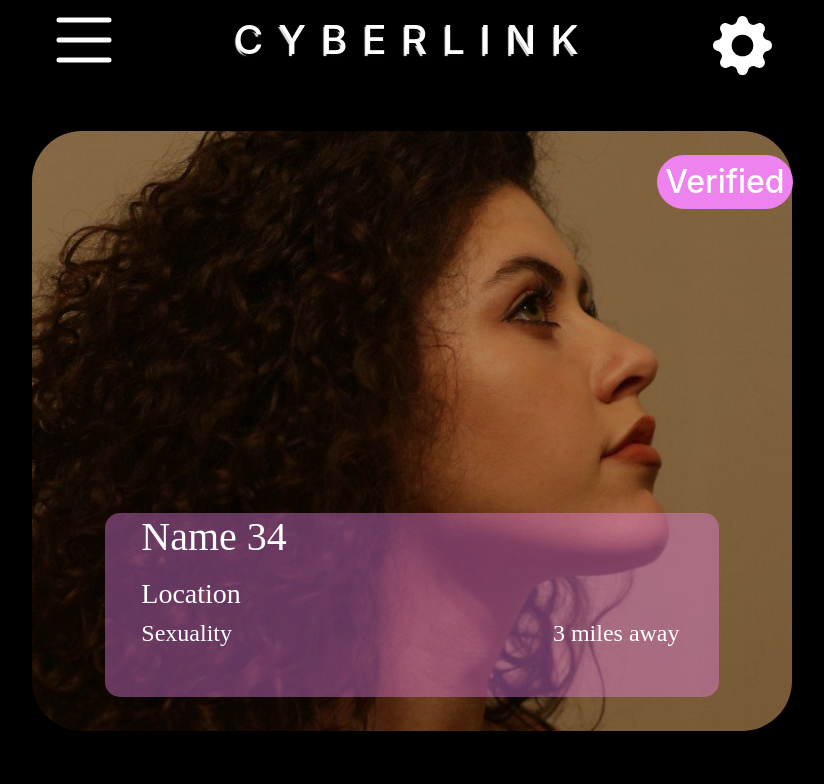
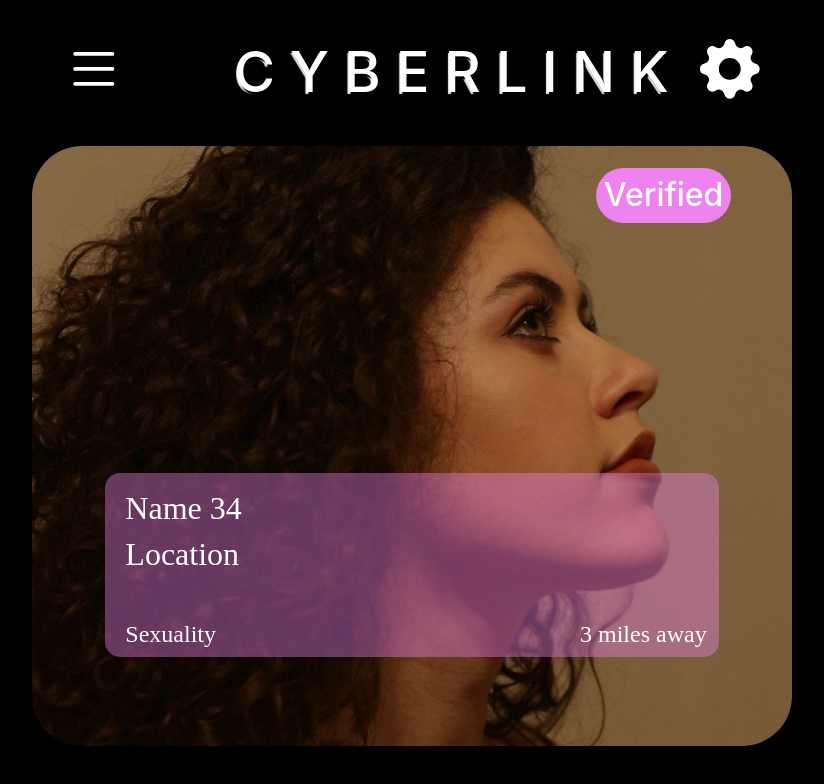
Before and after one commit to Fesenkoas/DatingApp, a React (Create React App) app: page /profile in a window 1280 px wide. Shown: the top 784 px of the page, without its empty margins (228-1052 px from the left). Built offline with nearby package versions, Linux system fonts and the light colour scheme.

Commit message:
responsive ProfileMatching page

```diff
--- a/public/index.html
+++ b/public/index.html
@@ -3,7 +3,7 @@
   <head>
     <meta charset="utf-8" />
     <link rel="icon" href="%PUBLIC_URL%/favicon.ico" />
-    <meta name="viewport" content="width=device-width, initial-scale=1" />
+    <meta name="viewport" content="width=device-width, initial-scale=1.0">
     <meta name="theme-color" content="#000000" />
     <meta
       name="description"
--- a/src/css_modules/profileMatching.module.css
+++ b/src/css_modules/profileMatching.module.css
@@ -1,5 +1,5 @@
 .logo {
-    letter-spacing: 15px;
+    letter-spacing: 15%;
     text-shadow: 2px 3px 1px black, -1px 2px 1px whitesmoke;
 }
 
@@ -12,6 +12,166 @@
     height: 75vh;
 }
 
+@media only screen and (max-width: 380px){
+    .logo{
+        font-size: 1em;
+        letter-spacing: 10px;
+    }
+    .verified{
+        margin-top: 5%;
+    }
+    .avatarLabel{
+        margin-top: 75%;
+    }
+}
+
+@media only screen and (max-height: 740px) and (min-height: 700px){
+    .verified{
+        margin-top: 8%;
+    }
+    .avatarLabel{
+        margin-top: 83%;
+    }
+}
+
+@media only screen and (min-height: 840px){
+    .logo{
+        letter-spacing: 12px;
+    }
+    .verified{
+        margin-top: 15%;
+    }
+    .avatarLabel{
+        margin-top: 80%;
+    }
+}
+
+@media only screen and (min-width: 400px){
+    .verified{
+        margin-top: 15%;
+    }
+    .avatarLabel{
+        margin-top: 80%;
+    }
+}
+
+@media only screen and (min-width: 820px){
+    .logo{
+        margin-top: 1%;
+        font-size: 3.5em;
+        letter-spacing: 10px;
+    }
+    .verified{
+        margin-top: 5%;
+        font-size: 2.5em;
+    }
+    .avatarLabel{
+        margin-top: 70%;
+    }
+    .labelText {
+        font-size: 3em;
+    }
+    .sexuality{
+        font-size: 2.5em;
+    }
+
+    .milesAway{
+        font-size: 2.5em;
+    }
+}
+
+@media only screen and (min-height: 1024px){
+    .logo{
+        margin-top: 1%;
+        font-size: 3.5em;
+        letter-spacing: 10px;
+    }
+    .verified{
+        margin-top: 5%;
+        font-size: 2.5em;
+    }
+    .avatarLabel{
+        margin-top: 58%;
+    }
+    .labelText {
+        font-size: 3em;
+    }
+    .sexuality{
+        font-size: 2.5em;
+    }
+
+    .milesAway{
+        font-size: 2.5em;
+    }
+}
+
+@media only screen and (min-height: 1368px){
+    .logo{
+        margin-top: 1%;
+        font-size: 3.5em;
+        letter-spacing: 10px;
+    }
+    .verified{
+        margin-top: 5%;
+        font-size: 2.5em;
+    }
+    .avatarLabel{
+        margin-top: 82%;
+    }
+}
+
+@media only screen and (min-width: 540px) and (min-height: 720px){
+    .logo{
+        margin-top: 2%;
+        font-size: 2em;
+        letter-spacing: 10px;
+    }
+    .verified{
+        margin-top: 5%;
+        font-size: 1.5em;
+    }
+    .avatarLabel{
+        margin-top: 55%;
+    }
+}
+
+@media only screen and (max-width: 280px){
+    .verified{
+        margin-top: 25%;
+        font-size: 1em;
+    }
+    .avatarLabel{
+        margin-top: 75%;
+    }
+}
+
+@media only screen and (min-width: 1000px){
+    .logo{
+        font-size: 3.5em;
+        letter-spacing: 15px;
+    }
+    .icon{
+        margin-top: 2%;
+    }
+    .verified{
+        margin-top: 3%;
+        font-size: 2em;
+    }
+    .avatarLabel{
+        margin-top: 34%;
+    }
+    .labelText {
+        font-size: 2em;
+    }
+    .sexuality{
+        font-size: 1.5em;
+    }
+
+    .milesAway{
+        font-size: 1.5em;
+    }
+}
+
 .verified {
     border-radius: 50px;
     background-color: rgb(238, 130, 238);
@@ -19,7 +179,7 @@
 }
 
 .avatarLabel {
-    margin-top: 38vh;
+    position: relative;
     border-radius: 15px;
     height: 23vh;
     background-color: rgb(238, 130, 238, 0.4);
@@ -34,7 +194,13 @@
     font-weight: 600;
 }
 
-.text{
-    height: 8vh;
-    text-align: end;
+.sexuality{
+    position: absolute;
+    bottom: 0;
 }
+
+.milesAway{
+    position: absolute;
+    bottom: 0;
+    right: 0;
+}
--- a/src/pages/ProfileMatching.jsx
+++ b/src/pages/ProfileMatching.jsx
@@ -7,27 +7,27 @@ export const ProfileMatching = () => {
     return (
         <div className='container'>
 
-            <div className='row'>
-                <div className='col-sm-2 offset-lg-2 col-lg-2'>
-                    <List color="white" size={80} />
+            <div className='row mt-3'>
+                <div className={`${style.icon} col-2 offset-lg-2 col-lg-2`}>
+                    <List color="white" size='60%' />
                 </div>
-                <div className={`${style.logo} col-sm-8 col-lg-4 text-center pt-3 h1 text-white`}>
+                <div className={`${style.logo} col-8 col-lg-4 text-center h1 text-white`}>
                     CYBERLINK
                 </div>
-                <div className='col-sm-2 col-lg-2 text-end'>
-                    <GearFill color="white" size={75} className='h1 pt-3' />
+                <div className={`${style.icon} col-2 col-sm-2 col-md-2 col-lg-2 text-end`}>
+                    <GearFill color="white" size='60%'/>
                 </div>
             </div>
 
-            <div className='row mt-5'>
-                <div className={`${style.avatar} col-sm-12 offset-lg-2 col-lg-8 container`} alt="womanPhoto">
-                    <div className={`${style.verified} text-white h2 offset-lg-10 offset-sm-9 mt-4 p-2`}>Verified</div>
-                    <div className={`${style.avatarLabel} offset-1 col-sm-10 container`}>
-                        <h1 className={`${style.labelText} ms-4 mt-4 text-white col-sm-12`}>Name 34</h1>
-                        <h3 className={`${style.labelText} ms-4 mt-3 text-white col-sm-12`}>Location</h3>
+            <div className='row mt-2'>
+                <div className={`${style.avatar} col-12 col-sm-12 offset-lg-2 col-lg-8 container`} alt="womanPhoto">
+                    <div className={`${style.verified} text-white h2 offset-8 offset-lg-9 offset-sm-9 p-2`}>Verified</div>
+                    <div className={`${style.avatarLabel} col-12 col-sm-10 container`}>
+                        <h1 className={`${style.labelText} ms-2 pt-3 text-white col-12 col-sm-12`}>Name 34</h1>
+                        <h4 className={`${style.labelText} ms-2 text-white col-12 col-sm-12`}>Location</h4>
                         <div className='row mt-1'>
-                            <h4 className={`${style.labelText} col-sm-5 ms-4 text-white`}>Sexuality</h4>
-                            <h4 className={`${style.labelText} col-sm-6 text-end text-white`}>3 miles away</h4>
+                            <h5 className={`${style.labelText} ${style.sexuality} col-sm-5 ms-2 text-white`}>Sexuality</h5>
+                            <h5 className={`${style.labelText} ${style.milesAway} col-sm-6 text-end text-white`}>3 miles away</h5>
                         </div>
                     </div>
                 </div>
```
